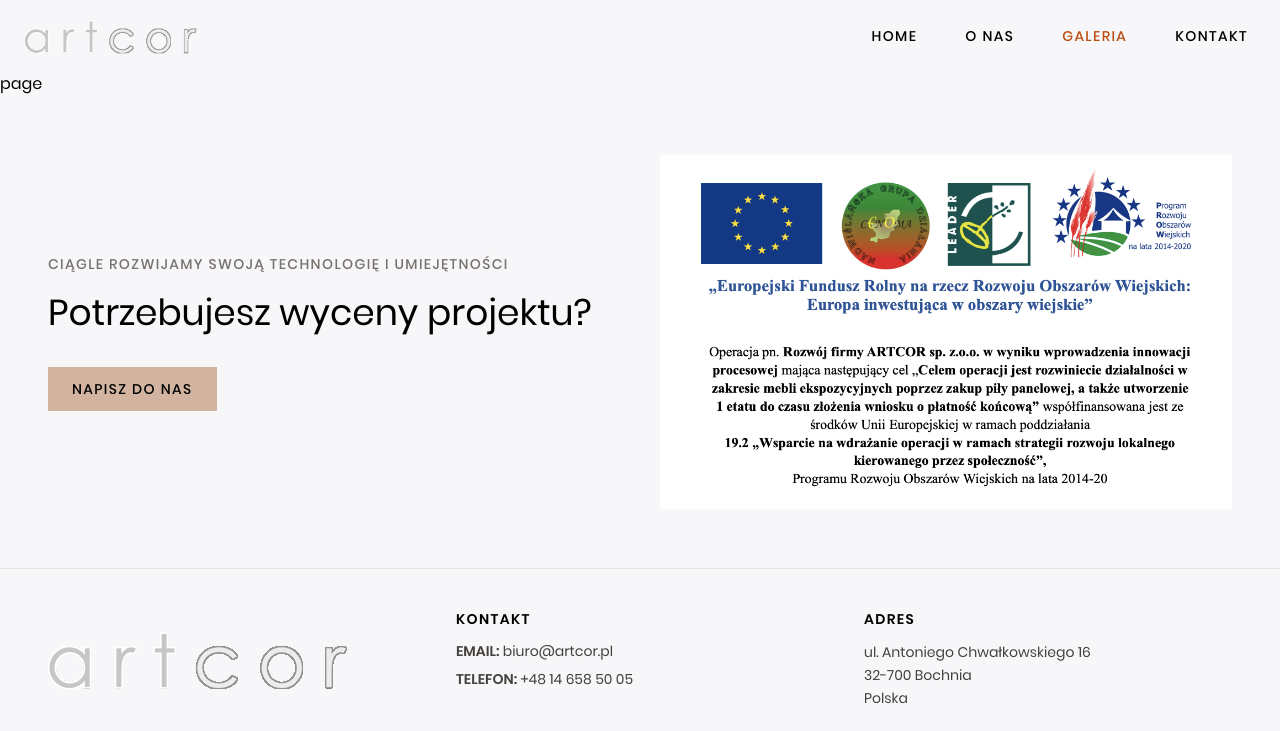
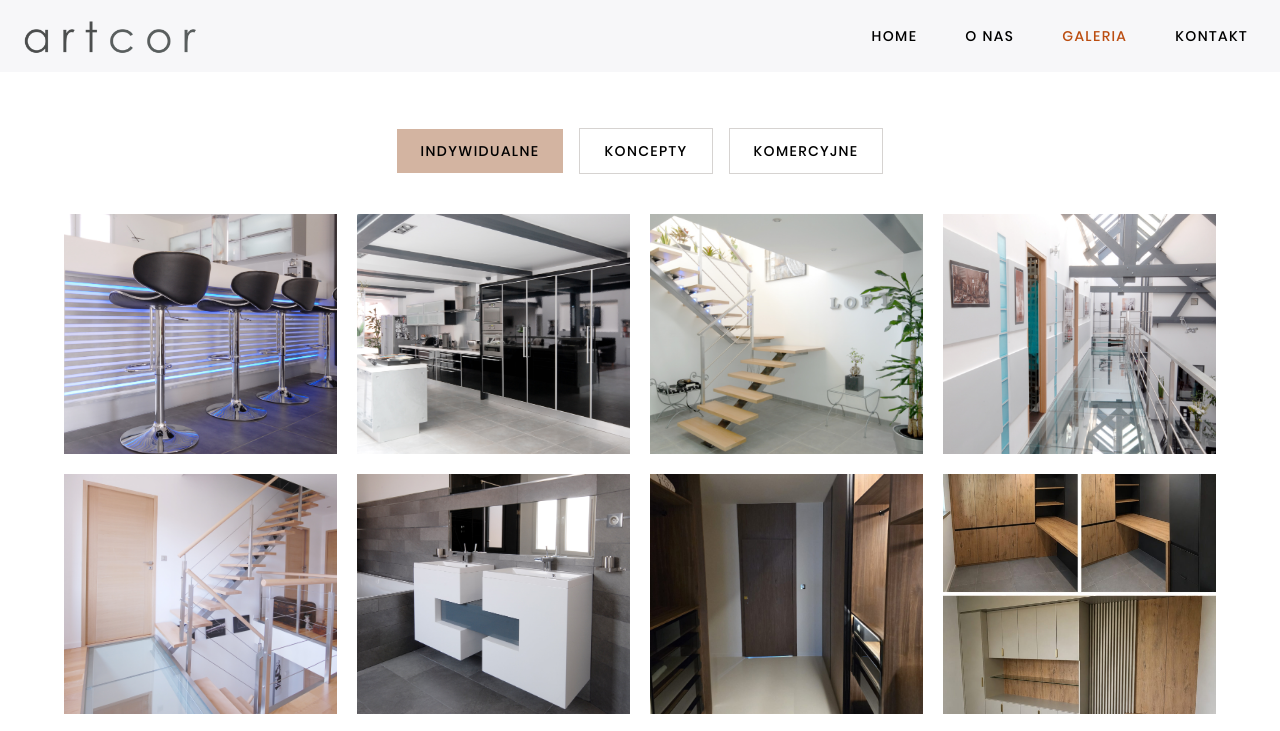
Before and after one commit to ZipMan2/artcor-website, a Next.js app: page /galeria in a window 1280 px wide. Shown: the top 731 px of the page. Built offline with nearby package versions, Linux system fonts and the light colour scheme.

Commit message:
add gallery page

```diff
--- a/src/app/galeria/page.tsx
+++ b/src/app/galeria/page.tsx
@@ -1,7 +1,76 @@
-import React from 'react'
+'use client'
 
-export default function page() {
+import { useState } from 'react'
+import Image from 'next/image'
+import Lightbox from '@/components/ui/Lightbox'
+import { CATEGORIES, Category, GALLERY } from '@/constants/gallery'
+
+export default function GalleryPage() {
+  const [activeCategory, setActiveCategory] = useState<Category>('Indywidualne')
+  const [lightboxIndex, setLightboxIndex] = useState<number | null>(null)
+
+  const images = GALLERY[activeCategory]
+  const total = images.length
+
+  const openLightbox = (index: number) => setLightboxIndex(index)
+  const closeLightbox = () => setLightboxIndex(null)
+  const prevImage = () => setLightboxIndex((i) => (i === null ? 0 : (i - 1 + total) % total))
+  const nextImage = () => setLightboxIndex((i) => (i === null ? 0 : (i + 1) % total))
+
   return (
-    <div>page</div>
+    <main className="bg-white py-10 md:py-14">
+      <div className="mx-auto max-w-7xl px-6">
+
+        {/* Buttons categorii */}
+        <div className="flex flex-wrap items-center justify-center gap-4 mb-10">
+          {CATEGORIES.map((category) => (
+            <button
+              key={category}
+              onClick={() => setActiveCategory(category)}
+              className={`px-6 py-3 text-sm font-medium tracking-widest uppercase transition cursor-pointer  hover:opacity-90 ${
+                activeCategory === category
+                  ? 'bg-brand-beige text-brand-black'
+                  : 'bg-transparent border border-stone-300 text-black hover:border-black'
+              }`}
+            >
+              {category}
+            </button>
+          ))}
+        </div>
+
+        {/* Gallery */}
+        <div className="grid grid-cols-1 gap-5 sm:grid-cols-2 lg:grid-cols-3 md:px-10 xl:grid-cols-4">
+          {images.map((src, index) => (
+            <div
+              key={`${activeCategory}-${index}`}
+              className="relative group bg-neutral-100 cursor-pointer overflow-hidden"
+              onClick={() => openLightbox(index)}
+            >
+              <div className="relative h-[240px]  w-full">
+                <Image
+                  src={src}
+                  alt={`Realizacja ${index + 1}`}
+                  fill
+                  loading="lazy"
+                  sizes="(max-width: 640px) 100vw, (max-width: 1024px) 50vw, 25vw"
+                  className="object-cover transition-transform duration-500 group-hover:scale-105"
+                />
+              </div>
+            </div>
+          ))}
+        </div>
+      </div>
+
+      {/* Lightbox Slider */}
+      {lightboxIndex !== null && (
+        <Lightbox
+          images={images}
+          currentIndex={lightboxIndex}
+          onClose={closeLightbox}
+          onPrev={prevImage}
+          onNext={nextImage}
+        />
+      )}
+    </main>
   )
 }
--- /dev/null
+++ b/src/components/ui/Lightbox.tsx
@@ -0,0 +1,120 @@
+'use client'
+
+import Image from 'next/image'
+import { useEffect, useRef } from 'react'
+import { LightboxProps } from '@/types/components'
+
+export default function Lightbox({
+  images,
+  currentIndex,
+  onClose,
+  onPrev,
+  onNext,
+}: LightboxProps) {
+  // Touch swipe
+  const touchStartX = useRef<number | null>(null)
+
+  const handleTouchStart = (e: React.TouchEvent) => {
+    touchStartX.current = e.touches[0].clientX
+  }
+
+  // Touch swipe
+  const handleTouchEnd = (e: React.TouchEvent) => {
+    if (touchStartX.current === null) return
+    const diff = touchStartX.current - e.changedTouches[0].clientX
+    if (Math.abs(diff) > 50) {
+      if (diff > 0) {
+        onNext()
+      } else {
+        onPrev()
+      }
+    }
+    touchStartX.current = null
+  }
+
+  // Keyboard navigation
+  useEffect(() => {
+    const handleKey = (e: KeyboardEvent) => {
+      if (e.key === 'Escape') onClose()
+      if (e.key === 'ArrowLeft') onPrev()
+      if (e.key === 'ArrowRight') onNext()
+    }
+    document.addEventListener('keydown', handleKey)
+    return () => document.removeEventListener('keydown', handleKey)
+  }, [onClose, onPrev, onNext])
+
+  // Prevent scroll
+  useEffect(() => {
+    document.body.style.overflow = 'hidden'
+    return () => {
+      document.body.style.overflow = ''
+    }
+  }, [])
+
+  return (
+    <div
+      className="fixed inset-0 z-50 flex items-center justify-center bg-black/80"
+      onClick={onClose}
+    >
+      {/* Top bar */}
+      <div
+        className="absolute top-0 right-0 left-0 flex items-center justify-between px-6 py-4"
+        onClick={(e) => e.stopPropagation()}
+      >
+        {/* Counter */}
+        <span className="text-sm font-medium tracking-widest text-white/70">
+          {currentIndex + 1} / {images.length}
+        </span>
+        {/* Close button */}
+        <button
+          onClick={onClose}
+          className="cursor-pointer px-4 py-1 text-2xl text-white/70 transition hover:text-white"
+          aria-label="Zamknij"
+        >
+          ✕
+        </button>
+      </div>
+
+      {/* Left arrow  */}
+      <button
+        onClick={(e) => {
+          e.stopPropagation()
+          onPrev()
+        }}
+        className="absolute left-6 z-30 hidden cursor-pointer border border-white p-5 text-5xl text-white/70 transition select-none hover:text-white md:left-20 md:block"
+        aria-label="Poprzednie zdjęcie"
+      >
+        ‹
+      </button>
+
+      {/* Picture */}
+      <div
+        className="relative h-[80vh] w-[90vw] max-w-4xl"
+        onClick={(e) => e.stopPropagation()}
+        onTouchStart={handleTouchStart}
+        onTouchEnd={handleTouchEnd}
+      >
+        <Image
+          src={images[currentIndex]}
+          alt={`Realizacja ${currentIndex + 1}`}
+          fill
+          className="object-contain"
+          sizes="90vw"
+          priority
+        />
+      </div>
+
+      {/* Right arrow */}
+      <button
+        onClick={(e) => {
+          e.stopPropagation()
+          onNext()
+        }}
+        className="absolute right-6 hidden cursor-pointer border border-white p-5 text-5xl text-white/70 transition select-none hover:text-white md:right-20 md:block"
+        aria-label="Następne zdjęcie"
+      >
+        ›
+      </button>
+    </div>
+  )
+}
--- /dev/null
+++ b/src/constants/gallery.ts
@@ -0,0 +1,43 @@
+export type Category = 'Indywidualne' | 'Koncepty' | 'Komercyjne'
+
+export const CATEGORIES: Category[] = ['Indywidualne', 'Koncepty', 'Komercyjne']
+
+export const GALLERY: Record<Category, string[]> = {
+  Indywidualne: [
+    '/individual-1.jpg',
+    '/individual-2.jpg',
+    '/individual-3.jpg',
+    '/individual-4.jpg',
+    '/individual-5.jpg',
+    '/individual-6.jpg',
+    '/individual-7.jpeg',
+    '/individual-8.jpeg',
+    '/individual-9.jpeg',
+    '/individual-10.jpeg',
+    '/individual-11.jpeg',
+    '/individual-12.jpeg',
+  ],
+  Koncepty: [
+    '/concept-1.jpg',
+    '/concept-2.jpg',
+    '/concept-3.jpg',
+    '/concept-4.jpg',
+    '/concept-5.jpg',
+    '/concept-6.jpg',
+    '/concept-7.jpg',
+    '/concept-8.jpg',
+    '/concept-9.jpg',
+  ],
+  Komercyjne: [
+    '/commercial-1.jpg',
+    '/commercial-2.jpg',
+    '/commercial-3.jpg',
+    '/commercial-4.jpg',
+    '/commercial-5.jpg',
+    '/commercial-6.jpg',
+    '/commercial-7.jpeg',
+    '/commercial-8.jpeg',
+    '/commercial-9.jpg',
+    '/commercial-10.jpg',
+  ],
+}
```
Also changed, not shown: src/types/components.d.ts (+8 -0 lines), public/logo.png.
